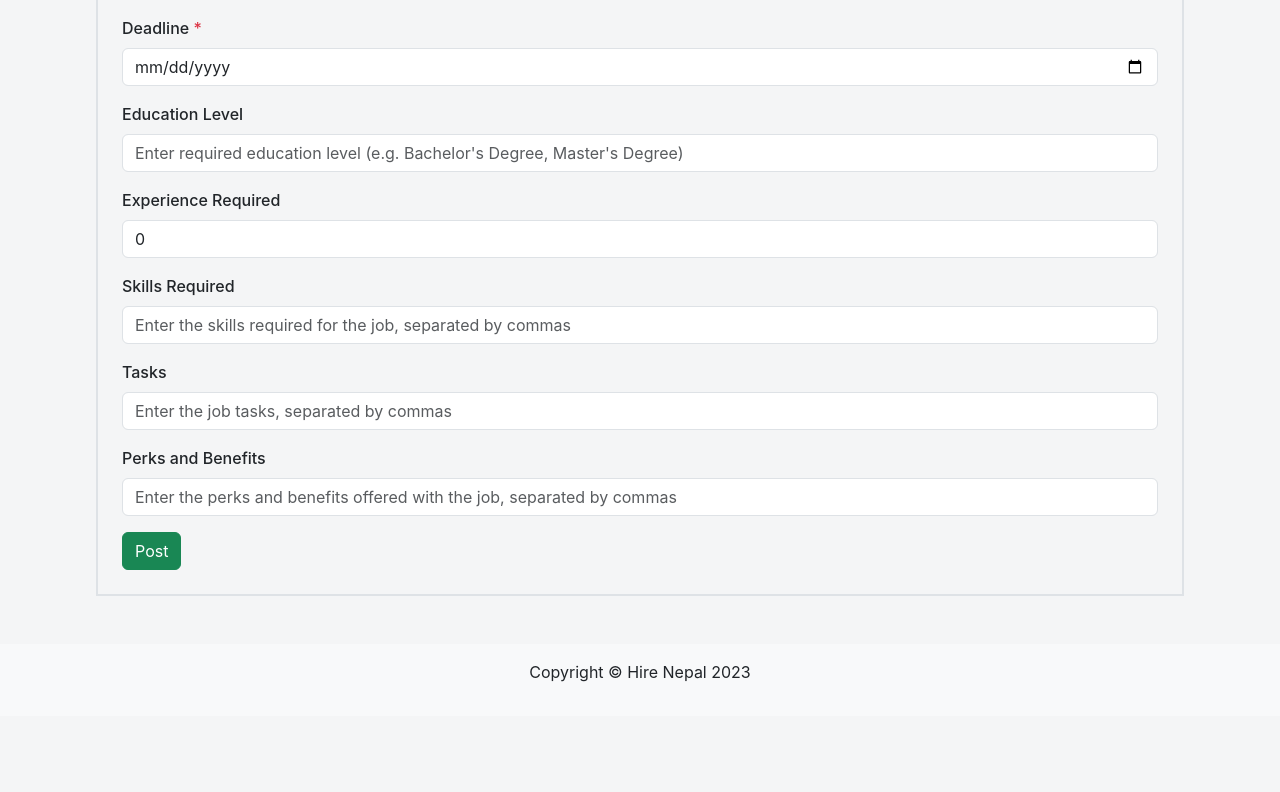
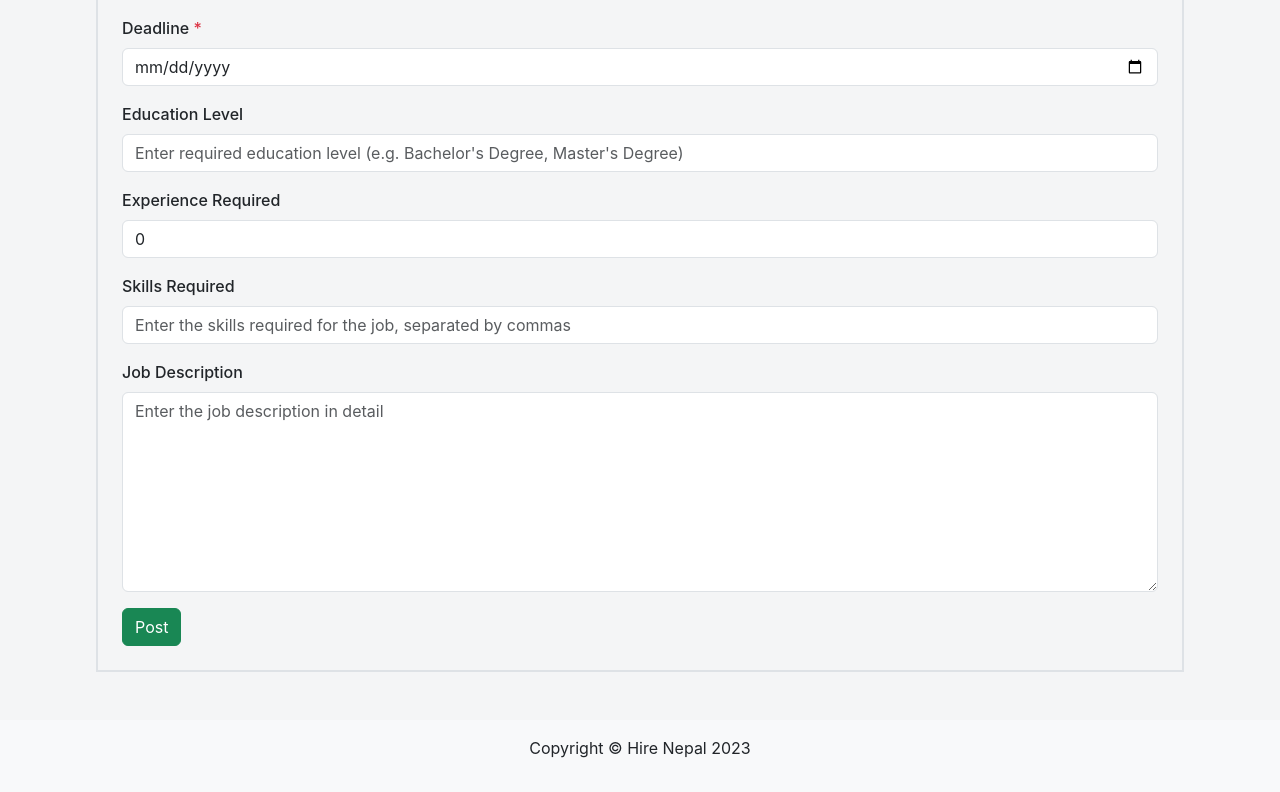
Before and after one commit to The-SP/Job-Portal-Frontend, a React (Create React App) app: page /jobs/create in a window 1280 px wide. Shown: the part 766-1558 px from the top of the page. Before the commit the page ends 1482 px from the top, so only its background shows below. Built offline with nearby package versions, Linux system fonts and the light colour scheme.

Commit message:
Modify Job form

```diff
--- a/src/pages/jobs/JobCreate.js
+++ b/src/pages/jobs/JobCreate.js
@@ -4,7 +4,7 @@ import * as Yup from "yup";
 
 import { urls } from "../../config";
 import axiosInstance from "../../axios_instance";
-import { MyTextInput, MySelect } from "../../components/Inputs";
+import { MyTextInput, MySelect, MyTextArea } from "../../components/Inputs";
 import {
   JOB_LEVEL_CHOICES,
   EMPLOYMENT_TYPE_CHOICES,
@@ -42,8 +42,7 @@ const JobCreate = () => {
           education_level: "",
           experience_required: 0,
           skill_required: "",
-          tasks: "",
-          perks_and_benefits: "",
+          description: "",
         }}
         validationSchema={Yup.object({
           // Basic Information
@@ -62,8 +61,7 @@ const JobCreate = () => {
           experience_required: Yup.number().min(0),
           skill_required: Yup.string(),
           //   Additional Description
-          tasks: Yup.string(),
-          perks_and_benefits: Yup.string(),
+          description: Yup.string(),
         })}
         onSubmit={(job) => {
           handleSubmit(job);
@@ -139,17 +137,11 @@ const JobCreate = () => {
             type="text"
             placeholder="Enter the skills required for the job, separated by commas"
           />
-          <MyTextInput
-            label="Tasks"
-            name="tasks"
+          <MyTextArea
+            label="Job Description"
+            name="description"
             type="text"
-            placeholder="Enter the job tasks, separated by commas"
-          />
-          <MyTextInput
-            label="Perks and Benefits"
-            name="perks_and_benefits"
-            type="text"
-            placeholder="Enter the perks and benefits offered with the job, separated by commas"
+            placeholder="Enter the job description in detail"
           />
 
           <button type="submit" className="btn btn-success">
--- a/src/pages/jobs/JobDetail.js
+++ b/src/pages/jobs/JobDetail.js
@@ -6,7 +6,7 @@ import AuthContext from "../../context/AuthContext";
 import axiosInstance from "../../axios_instance";
 import { urls } from "../../config";
 
-import './jobs.css'
+import "./jobs.css";
 
 const JobDetail = () => {
   const { user } = useContext(AuthContext);
@@ -54,15 +54,7 @@ const JobDetail = () => {
 
                 <div className="mb-5">
                   <h4 className="mb-3 p-3 jd-title">Job description</h4>
-                  <p>
-                    We're seeking a highly skilled {job.title} to join our team
-                    as a {job.employment_type} member and drive growth. We're
-                    looking for someone who has excelled in {job.skill_required}
-                    . If you're a tech-savvy professional with{" "}
-                    {job.experience_required} years of experience and a passion
-                    for excellence, this is the perfect opportunity for you.
-                    Apply now and take your career to new heights with us.
-                  </p>
+                  <p>{job.description}</p>
 
                   <h4 className="mb-3 p-3 jd-title">Job specification</h4>
                   <table>
@@ -75,10 +67,14 @@ const JobDetail = () => {
                       <tr>
                         <td className="w-33 p-2">Experience Required</td>
                         <td className="w-3 p-2">:</td>
-                        <td className="w-64 p-2">{job.experience_required} years</td>
+                        <td className="w-64 p-2">
+                          {job.experience_required} years
+                        </td>
                       </tr>
                       <tr>
-                        <td className="w-33 p-2">Professional Skill Required</td>
+                        <td className="w-33 p-2">
+                          Professional Skill Required
+                        </td>
                         <td className="w-3 p-2">:</td>
                         <td className="w-64 p-2">{job.skill_required}</td>
                       </tr>
@@ -103,10 +99,6 @@ const JobDetail = () => {
                     <li>
                       <i className="fa fa-angle-right text-primary me-2"></i>
                       Familiarization with {job.skill_required}.
-                    </li>
-                    <li>
-                      <i className="fa fa-angle-right text-primary me-2"></i>
-                      Problem-solving and Communication skills.
                     </li>
                   </ul>
                 </div>
--- a/src/pages/jobs/JobUpdate.js
+++ b/src/pages/jobs/JobUpdate.js
@@ -5,7 +5,7 @@ import * as Yup from "yup";
 
 import { urls } from "../../config";
 import axiosInstance from "../../axios_instance";
-import { MyTextInput, MySelect } from "../../components/Inputs";
+import { MyTextInput, MySelect, MyTextArea } from "../../components/Inputs";
 import {
   JOB_LEVEL_CHOICES,
   EMPLOYMENT_TYPE_CHOICES,
@@ -56,8 +56,7 @@ const JobUpdate = () => {
           education_level: job.education_level,
           experience_required: job.experience_required,
           skill_required: job.skill_required,
-          tasks: job.tasks,
-          perks_and_benefits: job.perks_and_benefits,
+          description: job.description,
         }}
         validationSchema={Yup.object({
           // Basic Information
@@ -76,8 +75,7 @@ const JobUpdate = () => {
           experience_required: Yup.number().min(0),
           skill_required: Yup.string(),
           //   Additional Description
-          tasks: Yup.string(),
-          perks_and_benefits: Yup.string(),
+          description: Yup.string(),
         })}
         onSubmit={(updatedJob) => {
           handleSubmit(updatedJob);
@@ -153,17 +151,11 @@ const JobUpdate = () => {
             type="text"
             placeholder="Enter the skills required for the job, separated by commas"
           />
-          <MyTextInput
-            label="Tasks"
-            name="tasks"
+          <MyTextArea
+            label="description"
+            name="description"
             type="text"
-            placeholder="Enter the job tasks, separated by commas"
-          />
-          <MyTextInput
-            label="Perks and Benefits"
-            name="perks_and_benefits"
-            type="text"
-            placeholder="Enter the perks and benefits offered with the job, separated by commas"
+            placeholder="Enter the job description in detail"
           />
 
           <button type="submit" className="btn btn-success">
```
